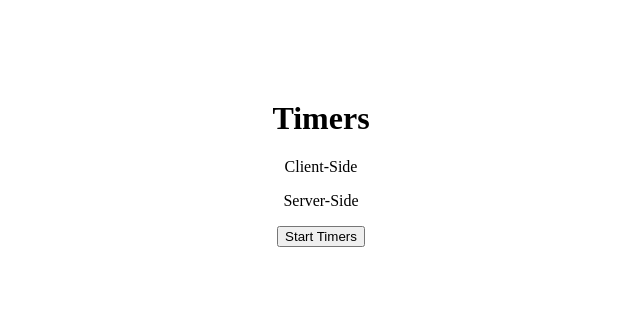
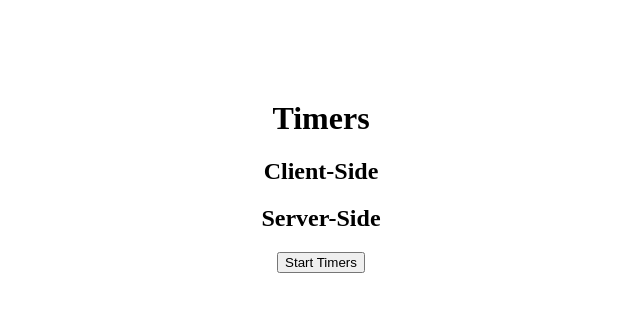
Before and after one commit to Techowl/node-client-vs-server-timers, a website: page index.html in a window 1280 px wide. Shown: the whole page, without its empty margins (319-959 px from the left). Drawn offline with Linux system fonts and the light colour scheme.

Commit message:
Add headers and additional structure

```diff
--- a/index.html
+++ b/index.html
@@ -7,11 +7,13 @@
 <body>
   <div id="container">
     <h1>Timers</h1>
-    <div id="client-side" class="timer-display">
-      <p>Client-Side</p>
+    <div id="client-side" class="timer-section">
+      <h2>Client-Side</h2>
+      <div class="display"></div>
     </div>
-    <div id="server-side" class="timer-display">
-      <p>Server-Side</p>
+    <div id="server-side" class="timer-section">
+      <h2>Server-Side</h2>
+      <div class="display"></div>
     </div>
     <button id="start-stop">Start Timers</button>
   </div>
```
